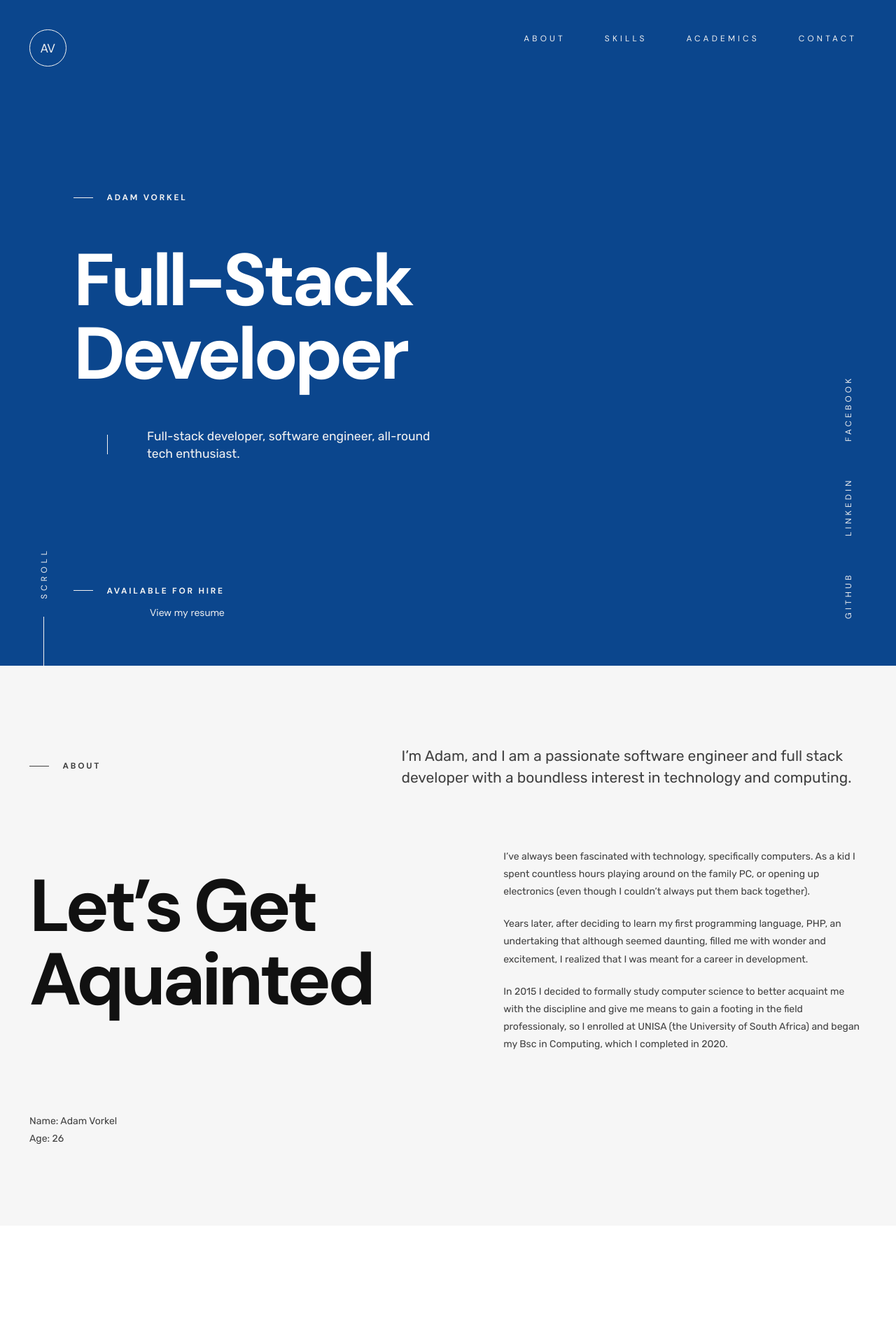
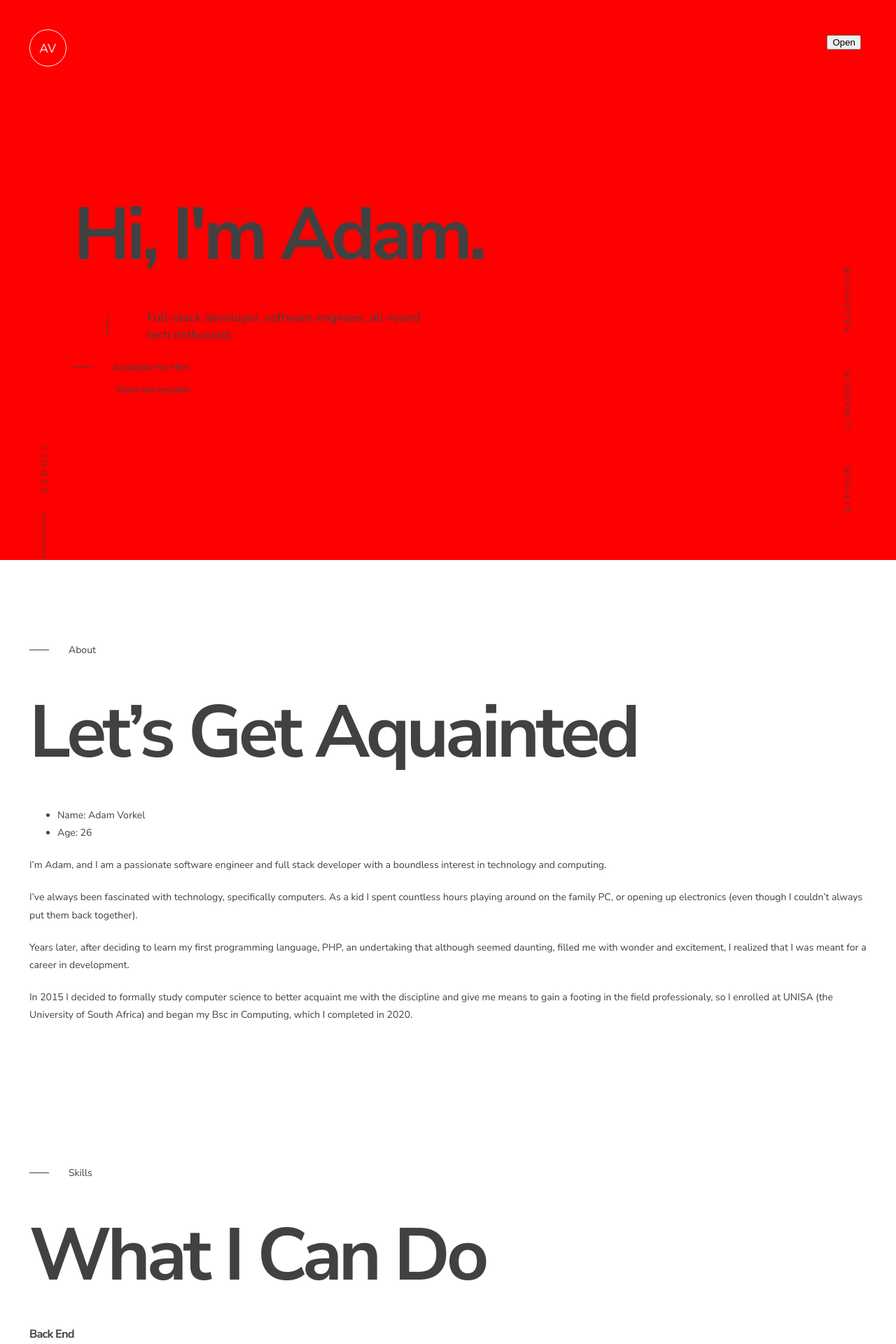
Before and after one commit to adamvorkel/adamvorkel.github.io, a React (Create React App) app: page / in a window 1280 px wide. Shown: the top 1920 px of the page at 70% size. Built offline with nearby package versions, Linux system fonts and the light colour scheme.

Commit message:
significant rework, removed most styling, added styled components

```diff
--- a/package.json
+++ b/package.json
@@ -10,7 +10,8 @@
     "gsap": "^3.5.0",
     "react": "^16.13.1",
     "react-dom": "^16.13.1",
-    "react-scripts": "3.4.1"
+    "react-scripts": "3.4.1",
+    "styled-components": "^5.2.1"
   },
   "homepage": "https://adamvorkel.me",
   "scripts": {
--- a/public/index.html
+++ b/public/index.html
@@ -24,7 +24,7 @@
       work correctly both with client-side routing and a non-root public URL.
       Learn how to configure a non-root public URL by running `npm run build`.
     -->
-    <link href="https://fonts.googleapis.com/css2?family=DM+Sans:wght@400;700&family=Rubik:wght@400;500&display=swap" rel="stylesheet">
+    <link href="https://fonts.googleapis.com/css2?family=Nunito+Sans:wght@400;700;900&display=swap" rel="stylesheet">
     <title>Adam Vorkel - Full-Stack developer, Software Engineer, All-round Tech Enthusiast</title>
   </head>
   <body>
--- a/src/App.css
+++ b/src/App.css
@@ -1,24 +1,30 @@
 /* Small devices (landscape phones, 576px and up) */
-@media (min-width: 576px) {  }
+@media (min-width: 576px) {
+}
 
 /* Medium devices (tablets, 768px and up) */
-@media (min-width: 768px) {  }
+@media (min-width: 768px) {
+}
 
 /* Large devices (desktops, 992px and up) */
-@media (min-width: 992px) {  }
+@media (min-width: 992px) {
+}
 
 /* Extra large devices (large desktops, 1200px and up) */
-@media (min-width: 1200px) {  }
+@media (min-width: 1200px) {
+}
 
 :root {
-  --heading-font: 'DM Sans', sans-serif;
-  --main-font: 'Rubik', sans-serif;
-  --heading-color: #111111;
+  --heading-font: 'Nunito Sans', sans-serif;
+  --main-font: 'Nunito Sans', sans-serif;
   --text-color: #414141;
-  --bg-mid: #0B468D;
-  --bg-dark: #062449;
+  --bg-mid: #0b468d;
+  --bg-dark: #0c0f13;
   --bg-light: #f6f6f6;
   --gap: 3em;
+  --font-weight-regular: 400;
+  --font-weight-bold: 700;
+  --font-weight-black: 900;
 }
 
 body {
@@ -27,9 +33,14 @@ body {
   overflow-x: hidden;
 }
 
-h1, h2, h3, h4, h5, h6 {
+h1,
+h2,
+h3,
+h4,
+h5,
+h6 {
   font-family: var(--heading-font);
-  font-weight: bold;
+  font-weight: var(--font-weight-bold);
   color: var(--heading-color);
   letter-spacing: -0.05em;
   line-height: 1em;
@@ -90,10 +101,10 @@ hr {
   align-items: center;
 }
 
-.dark {
+/* .dark {
   --heading-color: #fff;
   --text-color: #f2f2f2;
-}
+} */
 
 .line-before {
   position: relative;
@@ -101,7 +112,7 @@ hr {
 }
 
 .line-before::before {
-  content: "";
+  content: '';
   position: absolute;
   top: calc(50% - 1px);
   left: 0;
@@ -133,7 +144,6 @@ hr {
   background-color: var(--bg-dark);
 }
 
-
 /*
 * Background
 */
@@ -149,62 +159,6 @@ hr {
   left: 0;
 }
 
-/*
-* Header
-*/
-
-.App-header {
-  position: absolute;
-  top: 0;
-  left: 0;
-  width: 100%;
-  display: flex;
-  flex-flow: column;
-  padding: 3rem;
-  color: #ffffff;
-  z-index: 100;
-  --text-color: #f2f2f2;
-}
-
-.App-logo {
-  margin-bottom: 3em;
-}
-
-.App-logo a {
-  display: block;
-  width: 3em;
-  height: 3em;
-  border: 1px solid var(--text-color);
-  border-radius: 50%;
-  text-align: center;
-  line-height: 3em;
-  text-decoration: none;
-  font-family: var(--heading-font);
-  color: var(--text-color);
-  font-size: 1.25rem;
-}
-
-.App-nav ul {
-  list-style: none;
-  margin: 0;
-  padding: 0;
-  display: flex;
-  flex-flow: column;
-}
-
-
-
-.App-nav ul li a {
-  text-decoration: none;
-  color: var(--text-color);
-  font-family: var(--heading-font);
-  font-size: 1rem;
-  padding: 1rem;
-  font-size: 0.85em;
-  letter-spacing: 0.35em;
-  text-transform: uppercase;
-}
-
 @media (min-width: 768px) {
   .App-header {
     align-items: flex-start;
@@ -218,18 +172,6 @@ hr {
   .App-nav {
     margin-left: auto;
   }
-
-  .App-nav ul {
-    flex-flow: row;
-  }
-
-
-}
-
-@media (min-width: 1200px) {
-  .App-nav ul li {
-    margin-left: 2rem;
-  }
 }
 
 /*
@@ -237,14 +179,14 @@ hr {
 */
 
 .splash {
-  background-color: var(--bg-mid);
-  color: var(--text-color);
-  grid-template-rows: 1fr 2fr 1fr;
+  height: 100vh;
+  display: flex;
+  flex-direction: column;
+  justify-content: center;
+  background: red;
 }
 
 .splash .splash-content {
-  grid-row: 2/3;
-  align-self: center;
 }
 
 .splash .splash-content .content {
@@ -283,10 +225,8 @@ hr {
 }
 
 .splash .splash-footer div p {
-  margin:0;
+  margin: 0;
 }
-
-
 
 .splash .scroll-prompt {
   position: absolute;
@@ -343,281 +283,27 @@ hr {
   .social-links ul li + li {
     margin-left: 2em;
   }
-
-
 }
-
-.tag {
-  text-transform: uppercase;
-  font-family: var(--heading-font);
-  font-size: 0.85rem;
-  letter-spacing: 0.2rem;
-  font-weight: 700;
-  display: inline-block;
-  color: var(--text-color);
-}
-
-
 
 /*
 * About
 */
-
 .about {
-  background-color: var(--bg-light);
-}
-
-.about .content .big-text {
-  font-size: 1.5rem;
-  line-height: 1.5em;
-}
-
-
-
-/* .about .content .details::before {
-  content: "";
-  display: block;
-  position: absolute;
-  right: 0;
-  top: 50%;
-  transform: translateY(-50%);
-  height: 100%;
-  padding: 30px;
-  width: 50vw;
-  background: var(--bg-dark);
-  z-index: -1;
-} */
-
-
-.about .content .details {
-  margin-top: 1.5em;
-  margin-bottom: 1.5em;
-}
-
-.about .content .details ul {
-  list-style: none;
-  padding-left: 0;
-  margin-top: 0;
-  margin-bottom: 0;
-  color: var(--text-color);
-}
-
-.about .content .profile .resume-link a {
-  font-weight: 500;
-}
-
-@media (min-width: 768px) {
-  .about .content .details {
-    position: relative;
-    grid-area: details;
-  }
-
-  .about .content {
-    display: grid;
-    grid-template-areas:
-    "tag tag"
-    "heading heading"
-    "big-text details"
-    "story story";
-    grid-template-columns: 2fr 1fr;
-    column-gap: var(--gap);
-    row-gap: var(--gap);
-  }
-
-  .about .content .tag {
-    grid-area: tag;
-    align-self: center;
-  }
-
-  .about .content .section-heading {
-    grid-area: heading;
-  }
-
-  .about .content .big-text {
-    grid-area: big-text;
-  }
-
-  .about .content .story {
-    grid-area: story;
-  }
-}
-
-@media (min-width: 1200px) {
-  .about .content {
-    grid-template-areas:
-    "tag       big-text     big-text "
-    "heading   .            story    "
-    "details   details      .        ";
-    grid-template-columns: 4fr 1fr 5fr;
-  }
 }
 
 /*
 * Skills
 */
 
-.skills .skill-card {
-  margin-top: 3rem;
-}
-
-.skills .skill-card h3 {
-  font-size: 1.5rem;
-}
-
-.skills .skill-card ul {
-  list-style-type: none;
-  padding-left: 0;
-}
-
-@media (min-width: 768px) {
-  .skills .content {
-    display: grid;
-    grid-template-columns: 1fr 1fr;
-    grid-gap: var(--gap);
-    justify-content: center;
-    align-items: center;
-  }
-
-  .skills .content .section-heading {
-    grid-column: 1/3;
-  }
-}
-
-@media (min-width: 1200px) {
-  .skills .content {
-    grid-template-columns: 2fr 1fr;
-  }
-
-  .skills .content .skill-cards {
-    grid-column: 1/2;
-    grid-row: 1;
-    display: grid;
-    grid-template-columns: repeat(3, 1fr);
-    column-gap: var(--gap);
-  }
-
-  .skills .content .skill-cards .skill-card {
-    padding: 1em;
-  }
-
-  .skills .content .section-heading {
-    grid-column: 2/3;
-  }
-}
-
 /*
 * Academics
 */
 
 .academics {
-  background-color: var(--bg-light);
-  text-align: center;
-}
-
-
-
-.academics .content .info p {
-  margin-bottom: 0;
-}
-
-@media (min-width: 768px) {
-  .academics .content {
-    display: grid;
-    grid-template-columns: repeat(3, 1fr);
-    row-gap: calc(var(--gap) / 2);
-  }
-
-  .academics .section-heading {
-    grid-row: 1 / 2;
-    grid-column: 1 / span 3;
-  }
-
-  .academics .content .info {
-    grid-row: 2 / 3;
-    grid-column-start: 2;
-  }
 }
 
 /**
 * Contact
 */
 .contact {
-  background-color: var(--bg-dark);
-  color: var(--text-color);
 }
-
-.contact .content .section-heading h2 {
-  margin-top: 0;
-}
-
-.contact .content .details {
-  padding: 1.5em 0;
-}
-
-.contact .content .details ul {
-  list-style-type: none;
-  padding: 0;
-  font-size: 1.5em;
-  line-height: 1.5em;
-}
-
-.contact .content .social-media-links ul {
-  list-style-type: none;
-  margin: 0;
-  padding: 0;
-  display: flex;
-  align-items: center;
-}
-
-.contact .content .social-media-links ul li {
-  margin-right: 3em;
-}
-
-.contact .content .social-media-links ul::after {
-  content: "";
-  display: block;
-  width: 100%;
-  border-top: 1px solid;
-}
-
-
-@media (min-width: 768px) {
-  .contact .content {
-    display: grid;
-    grid-template-columns: 1fr 1fr;
-    column-gap: var(--gap);
-  }
-
-  .contact .content .section-heading {
-    grid-column: 1/2;
-  }
-
-  .contact .content .details {
-    grid-column: 2/3;
-    grid-row: 1;
-  }
-
-  .contact .content .social-media-links {
-    grid-column: 1/3;
-    grid-row: 2;
-    padding: 0 3em;
-  }
-}
-
-@media (min-width: 1200px) {
-  .contact .content {
-    grid-template-columns: 1fr 2fr 1fr 1fr;
-  }
-
-  .contact .content .section-heading {
-    grid-column: 2/3;
-  }
-
-  .contact .content .details {
-    grid-column: 3/4;
-  }
-
-  .contact .content .social-media-links {
-    grid-column: 2/4;
-  }
-}
--- a/src/App.js
+++ b/src/App.js
@@ -1,8 +1,8 @@
-import React, { useRef, useEffect } from "react";
+import React, { useEffect } from "react";
 // import logo from './logo.svg';
 // import Loader from './Loader';
-import Header from './Header';
-import Splash from './Splash';
+import Header from './components/Header';
+import Splash from './components/Splash';
 import About from './About';
 import Skills from './Skills';
 import Academics from './Academics';
@@ -13,6 +13,8 @@ import './App.css';
 // import { TimelineMax, gsap } from 'gsap';
 // import { ScrollTrigger } from "gsap/ScrollTrigger";
 // gsap.registerPlugin(ScrollTrigger);
+
+
 
 function App() {
 
@@ -49,7 +51,7 @@ function App() {
   return (
 
     <div className="App">
-      {/* <div className="App-background"></div> */}
+      <div className="App-background"></div>
       {/* <Loader /> */}
       <Header />
       <Splash links={social_media_links} />
--- a/src/Header.js
+++ /dev/null
@@ -1,22 +0,0 @@
-import React from 'react';
-
-function Header() {
-  return (
-      <header className="App-header">
-        <span className="App-logo"><a href="/">AV</a></span>
-        {/* <img src={logo} className="App-logo" alt="logo" /> */}
-        <nav className="App-nav">
-          <ul>
-            <li><a href="/#About">About</a></li>
-            <li><a href="/#Skills">Skills</a></li>
-            <li><a href="/#Academics">Academics</a></li>
-            <li><a href="/#Contact">Contact</a></li>
-          </ul>
-        </nav>
-        {/* <span className="cv-link line-before"><a href="/#">Download CV</a></span> */}
-
-      </header>
-  );
-}
-
-export default Header;
--- /dev/null
+++ b/src/components/Header.js
@@ -0,0 +1,49 @@
+import React from 'react';
+import Navigation from './Navigation';
+import styled from 'styled-components';
+
+
+/*
+* Header
+*/
+
+const HeaderStyle = styled.header`
+  position: absolute;
+  top: 0;
+  left: 0;
+  width: 100%;
+  display: flex;
+  flex-flow: column;
+  padding: 3rem;
+  color: #ffffff;
+  z-index: 100;
+  --text-color: #f2f2f2;
+`;
+
+const Logo = styled.a`
+  margin-bottom: 3em;
+  display: block;
+  width: 3em;
+  height: 3em;
+  border: 1px solid var(--text-color);
+  border-radius: 50%;
+  text-align: center;
+  line-height: 3em;
+  text-decoration: none;
+  font-family: var(--heading-font);
+  color: var(--text-color);
+  font-size: 1.25rem;
+`;
+
+function Header() {
+  return (
+    <>
+      <HeaderStyle className="App-header">
+        <Logo href="/">AV</Logo>
+      </HeaderStyle>
+      <Navigation />
+      </>
+  );
+}
+
+export default Header;
--- /dev/null
+++ b/src/components/Navigation.js
@@ -0,0 +1,92 @@
+import React, { useRef, useState, useEffect } from 'react';
+import styled from 'styled-components';
+import { gsap } from 'gsap';
+
+const Nav = styled.nav`
+    position: fixed;
+    top: 0;
+    left: 0;
+    width: 100%;
+    height: 100%;
+    display: flex;
+    background: rgba(0,0,0,0.9);
+    flex-direction: column;
+    align-items: center;
+    justify-content: center;
+    z-index: 99;
+    --text-color: #f2f2f2;
+
+    ul {
+        list-style: none;
+        margin: 0;
+        padding: 0;
+        display: flex;
+        flex-flow: column;
+
+        li a {
+            text-decoration: none;
+            color: var(--text-color);
+            font-family: var(--heading-font);
+            padding: 0.5em;
+            font-size: 2em;
+            display: block;
+            font-weight: var(--font-weight-bold);
+            // letter-spacing: 0.35em;
+            // text-transform: uppercase;
+        }
+    }
+`
+
+const CloseBtn = styled.button`
+    position: fixed;
+    top: 50px;
+    right: 50px;
+    z-index: 100;
+`;
+
+const Navigation = () => {
+    const nav = useRef(null);
+    const [isOpen, setIsOpen] = useState(false);
+
+    useEffect(() => {
+        gsap.set(nav.current, {opacity: 0});
+    }, []);
+
+    const handleClick = () => {
+        const listItems = nav.current.getElementsByTagName("li");
+        console.log(listItems)
+        if(isOpen) {
+            // close
+            setIsOpen(false);
+            gsap.to(nav.current, {opacity: 0});
+            // gsap.to(listItems, {y: -100, stagger: 0.1});
+
+
+        } else {
+            setIsOpen(true);
+            // open
+            gsap.to(nav.current, {opacity: 1});
+            // gsap.to(listItems, {y: 0, stagger: 0.1})
+            gsap.fromTo(listItems,
+                {y: 100, opacity: 0},
+                {y: 0, opacity: 1, stagger: 0.1, duration: 0.6, ease: "power2.inOut"}
+            );
+        }
+    }
+
+    return (
+        <>
+        <CloseBtn onClick={handleClick}>{isOpen ? 'Close': 'Open'}</CloseBtn>
+        <Nav ref={nav}>
+            <ul>
+                <li><a href="/#About">About</a></li>
+                <li><a href="/#Skills">Skills</a></li>
+                <li><a href="/#Academics">Academics</a></li>
+                <li><a href="/#Contact">Contact</a></li>
+            </ul>
+        </Nav>
+        </>
+    );
+};
+
+export default Navigation;
--- a/src/Splash.js
+++ b/src/components/Splash.js
@@ -31,8 +31,7 @@ const Splash = (props) => {
         <section className="splash dark App-section">
           <div className="splash-content container">
               <div className="section-heading">
-                <span className="tag line-before">Adam Vorkel</span>
-                <h1>Full-Stack <br/>Developer</h1>
+                <h1>Hi, I'm Adam.</h1>
               </div>
 
               <div className="content line-before">
```
Also changed, not shown: src/components/styled/Container.js (added, +11 -0 lines), 1 other file (tests, documents, lock files or other folders).
